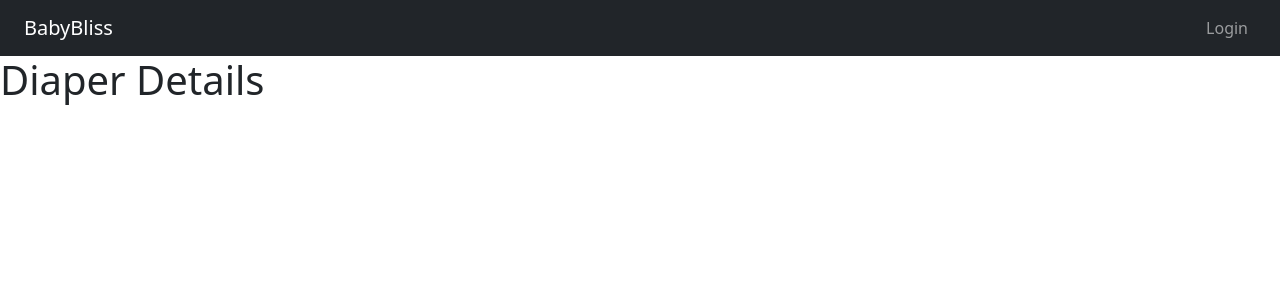
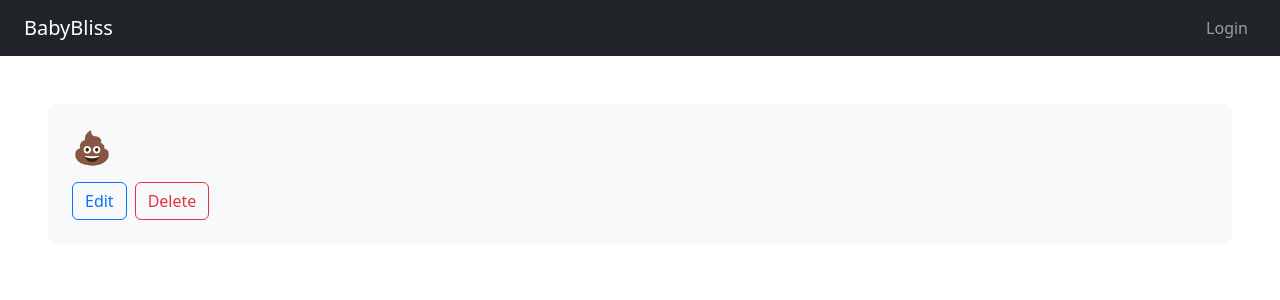
Before and after one commit to lastnameisgold/babybliss-frontend, a React (Create React App) app in the folder babybliss-app/: page /diaperdetails/1 in a window 1280 px wide. Shown: the top 300 px of the page. Built offline with nearby package versions, Linux system fonts and the light colour scheme; no server answers.

Commit message:
Fixed Affirmation width bug.

```diff
--- a/babybliss-app/src/App.css
+++ b/babybliss-app/src/App.css
@@ -9,7 +9,7 @@
 
 /* Affirmations */
 .affirmation-container {
-  width: 100vw;
+  width: 100%;
   display: flex;
   flex-direction: column;
   align-items: center;
--- a/babybliss-app/src/components/DiaperDetails.jsx
+++ b/babybliss-app/src/components/DiaperDetails.jsx
@@ -26,12 +26,20 @@ export default function DiaperDetails(props) {
   console.log(diaper);
 
   return (
-    <div key={diaper.id}>
-      <h1>Diaper Details</h1>
-      <p>{diaper.log}</p>
-      <p>{diaper.diaper}</p>
-      <p>{diaper.rash}</p>
-      <p>{diaper.notes}</p>
+    <div key={diaper.id} className="p-5">
+      <div className="text-bg-light rounded-3 p-4">
+        <div>
+          <h2>{diaper.diaper === 1 ? "💦" : "💩"}</h2>
+          <p>{diaper.log}</p>
+          <p>{diaper.diaper}</p>
+          <p>{diaper.rash}</p>
+          <p>{diaper.notes}</p>
+        </div>
+        <div className="d-flex gap-2">
+          <button className="btn btn-outline-primary">Edit</button>
+          <button className="btn btn-light btn-outline-danger">Delete</button>
+        </div>
+      </div>
     </div>
   );
 }
--- a/babybliss-app/src/components/Home.jsx
+++ b/babybliss-app/src/components/Home.jsx
@@ -37,7 +37,7 @@ export const Home = (props) => {
     }
   }, []);
   return (
-    <div className="home-container d-grid gap-3">
+    <div className="home-container bg-light d-grid gap-3">
       <div className="affirmation-container">
         <div className="affirmation-content text-center d-flex justify-content-center align-items-center">
           <h2 className="affirmation-title">
```
